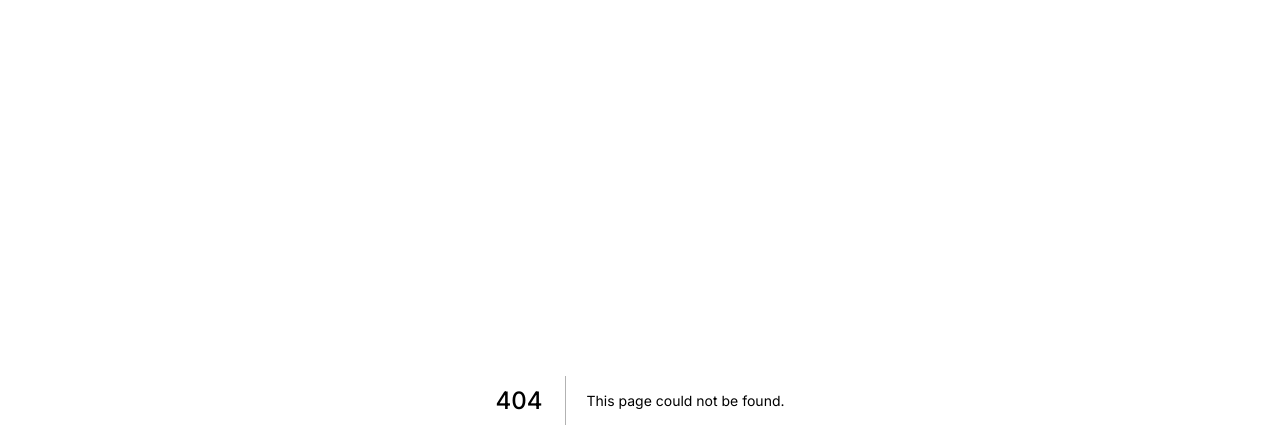
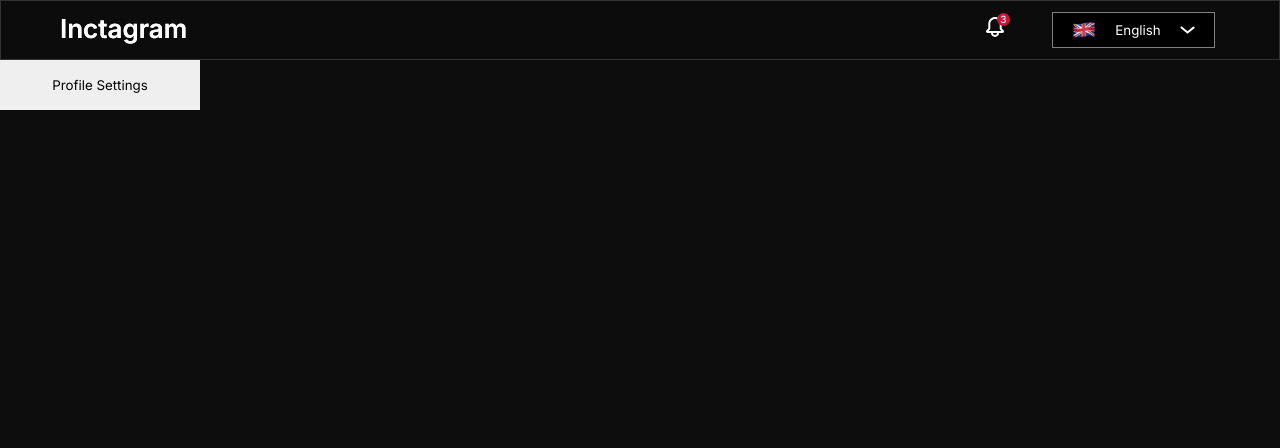
Before and after one commit to FightersForJustice/inctagram, a Next.js app: page /home in a window 1280 px wide. Before the commit this address had no page. Shown: the top 448 px of the page. Built offline with nearby package versions, Linux system fonts and the light colour scheme.

Commit message:
feat: add profile-settings button

```diff
--- /dev/null
+++ b/pages/home/index.tsx
@@ -0,0 +1,29 @@
+import { getLayout } from '@/components/Layout/Layout'
+import { PageWrapper } from '@/components/PageWrapper/PageWrapper'
+import { userRouts } from '@/components/common/User/userRouts'
+import { useRouter } from 'next/router'
+
+const Home = () => {
+  const router = useRouter()
+
+  const handleClick = () => {
+    router.push(userRouts.profileSettings)
+  }
+
+  return (
+    <PageWrapper>
+      <button
+        onClick={handleClick}
+        style={{
+          width: '200px',
+          height: '50px',
+        }}
+      >
+        Profile Settings
+      </button>
+    </PageWrapper>
+  )
+}
+
+Home.getLayout = getLayout
+export default Home
```
